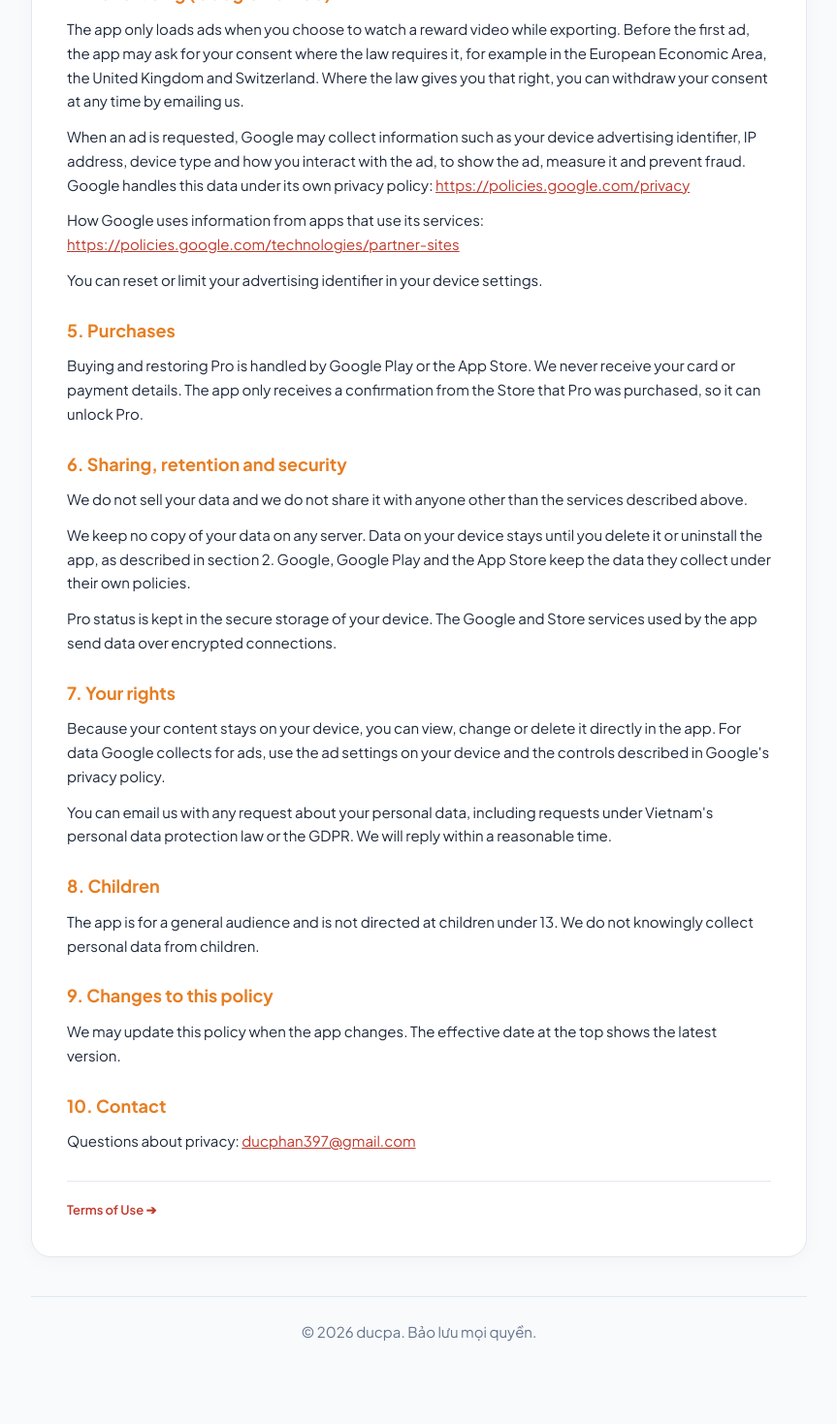
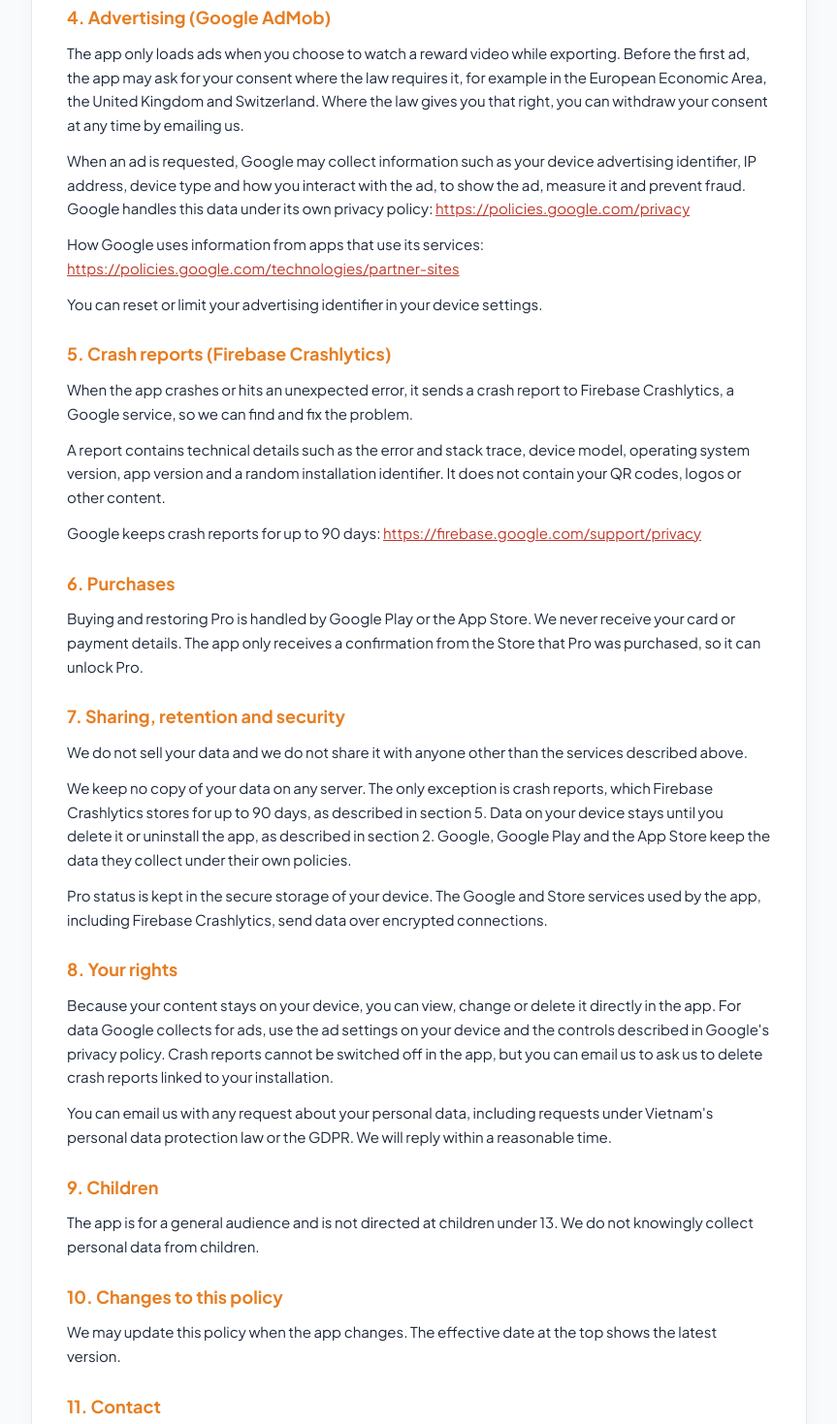
Before and after one commit to hanngoc1406/hanngoc1406.github.io, a plain HTML site: page keepcode/privacy-en.html in a window 1280 px wide. Shown: the part 820-2289 px from the top of the page at 97% size, without its empty margins (208-1071 px from the left). Before the commit the page ends 2250 px from the top, so only its background shows below. Drawn offline with Linux system fonts and the light colour scheme.

Commit message:
Keepcode: cập nhật chính sách quyền riêng tư (báo cáo lỗi Firebase Crashlytics, hiệu lực 8/11/2026)

```diff
--- a/keepcode/privacy-en.html
+++ b/keepcode/privacy-en.html
@@ -45,10 +45,10 @@
 <span class="badge">Keepcode</span>
 </div>
 <h1>Privacy Policy</h1>
-<p class="effective">Effective date: 6 November 2026</p>
+<p class="effective">Effective date: 8 November 2026</p>
 <section>
 <h2>1. Summary</h2>
-<p>Keepcode is published by Phan Đức. The app has no account, no server of its own and no analytics. What you create stays on your device. The only third parties involved are Google AdMob, when you choose to watch a reward video, and Google Play or the App Store, when you buy or restore Pro.</p>
+<p>Keepcode is published by Phan Đức. The app has no account, no server of its own and no analytics. What you create stays on your device. The only third parties involved are Google AdMob, when you choose to watch a reward video, Firebase Crashlytics, when the app crashes or hits an unexpected error, and Google Play or the App Store, when you buy or restore Pro.</p>
 </section>
 <section>
 <h2>2. Data stored on your device</h2>
@@ -68,30 +68,36 @@
 <p>You can reset or limit your advertising identifier in your device settings.</p>
 </section>
 <section>
-<h2>5. Purchases</h2>
+<h2>5. Crash reports (Firebase Crashlytics)</h2>
+<p>When the app crashes or hits an unexpected error, it sends a crash report to Firebase Crashlytics, a Google service, so we can find and fix the problem.</p>
+<p>A report contains technical details such as the error and stack trace, device model, operating system version, app version and a random installation identifier. It does not contain your QR codes, logos or other content.</p>
+<p>Google keeps crash reports for up to 90 days: <a href="https://firebase.google.com/support/privacy">https://firebase.google.com/support/privacy</a></p>
+</section>
+<section>
+<h2>6. Purchases</h2>
 <p>Buying and restoring Pro is handled by Google Play or the App Store. We never receive your card or payment details. The app only receives a confirmation from the Store that Pro was purchased, so it can unlock Pro.</p>
 </section>
 <section>
-<h2>6. Sharing, retention and security</h2>
+<h2>7. Sharing, retention and security</h2>
 <p>We do not sell your data and we do not share it with anyone other than the services described above.</p>
-<p>We keep no copy of your data on any server. Data on your device stays until you delete it or uninstall the app, as described in section 2. Google, Google Play and the App Store keep the data they collect under their own policies.</p>
-<p>Pro status is kept in the secure storage of your device. The Google and Store services used by the app send data over encrypted connections.</p>
+<p>We keep no copy of your data on any server. The only exception is crash reports, which Firebase Crashlytics stores for up to 90 days, as described in section 5. Data on your device stays until you delete it or uninstall the app, as described in section 2. Google, Google Play and the App Store keep the data they collect under their own policies.</p>
+<p>Pro status is kept in the secure storage of your device. The Google and Store services used by the app, including Firebase Crashlytics, send data over encrypted connections.</p>
 </section>
 <section>
-<h2>7. Your rights</h2>
-<p>Because your content stays on your device, you can view, change or delete it directly in the app. For data Google collects for ads, use the ad settings on your device and the controls described in Google&#39;s privacy policy.</p>
+<h2>8. Your rights</h2>
+<p>Because your content stays on your device, you can view, change or delete it directly in the app. For data Google collects for ads, use the ad settings on your device and the controls described in Google&#39;s privacy policy. Crash reports cannot be switched off in the app, but you can email us to ask us to delete crash reports linked to your installation.</p>
 <p>You can email us with any request about your personal data, including requests under Vietnam&#39;s personal data protection law or the GDPR. We will reply within a reasonable time.</p>
 </section>
 <section>
-<h2>8. Children</h2>
+<h2>9. Children</h2>
 <p>The app is for a general audience and is not directed at children under 13. We do not knowingly collect personal data from children.</p>
 </section>
 <section>
-<h2>9. Changes to this policy</h2>
+<h2>10. Changes to this policy</h2>
 <p>We may update this policy when the app changes. The effective date at the top shows the latest version.</p>
 </section>
 <section>
-<h2>10. Contact</h2>
+<h2>11. Contact</h2>
 <p>Questions about privacy: <a href="mailto:ducphan397@gmail.com">ducphan397@gmail.com</a></p>
 </section>
 <p class="related">
```
Also changed, not shown: keepcode/privacy-vi.html (+17 -11 lines).
